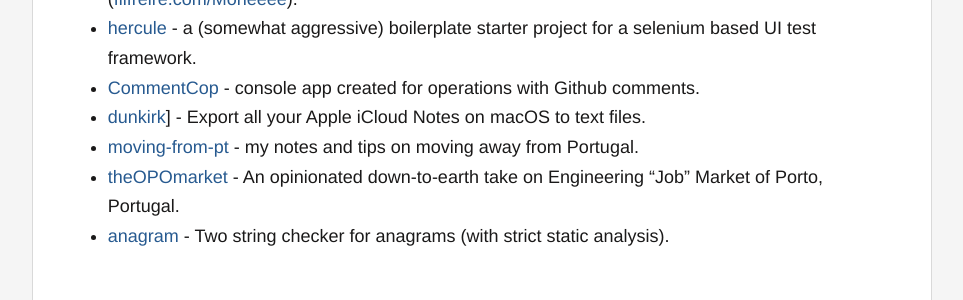
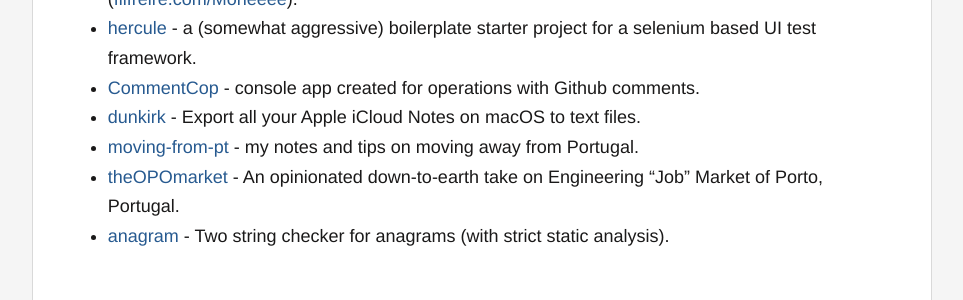
Before and after one commit to filfreire/filfreire.github.io, a Jekyll site: the page built from projects.md, in a window 1280 px wide. Shown: the part 907-1207 px from the top of the page, without its empty margins (158-1121 px from the left). Built offline with Jekyll 4.4.1, drawn with Linux system fonts in a browser that asks for light colours.

Commit message:
fix typo

```diff
--- a/projects.md
+++ b/projects.md
@@ -21,7 +21,7 @@
 - [Moneeee](https://github.com/filfreire/Moneeee) - joke app to tell you how much you're making during a boring meeting ([filfreire.com/Moneeee](https://filfreire.com/Moneeee/)).
 - [hercule](https://github.com/filfreire/hercule) - a (somewhat aggressive) boilerplate starter project for a selenium based UI test framework.
 - [CommentCop](https://github.com/filfreire/CommentCop) - console app created for operations with Github comments.
-- [dunkirk](https://github.com/filfreire/dunkirk)] - Export all your Apple iCloud Notes on macOS to text files.
+- [dunkirk](https://github.com/filfreire/dunkirk) - Export all your Apple iCloud Notes on macOS to text files.
 - [moving-from-pt](https://github.com/filfreire/moving-from-pt) - my notes and tips on moving away from Portugal.
 - [theOPOmarket](https://github.com/filfreire/theOPOmarket) - An opinionated down-to-earth take on Engineering "Job" Market of Porto, Portugal.
 - [anagram](https://github.com/filfreire/anagram) -  Two string checker for anagrams (with strict static analysis).
```
